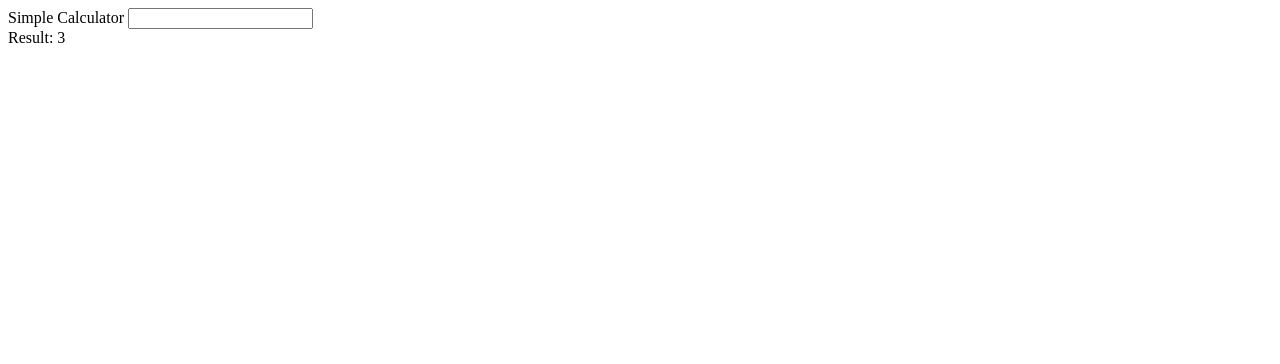
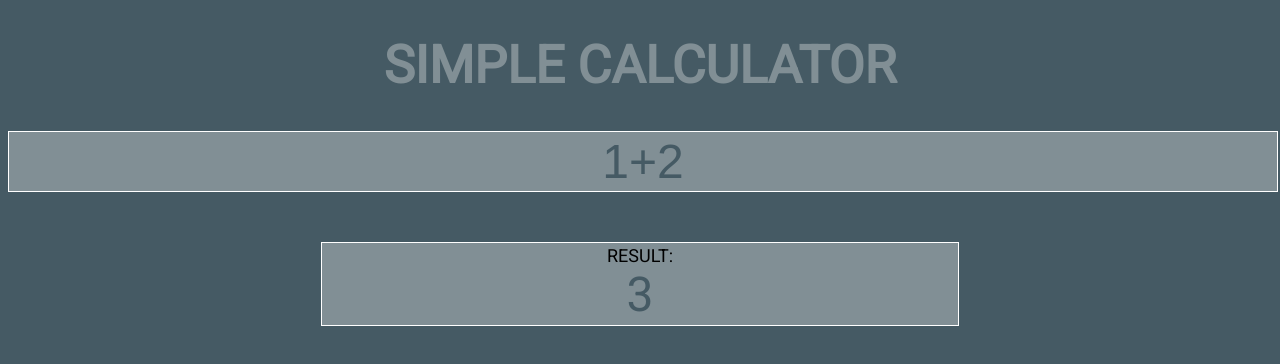
Before and after one commit to Shaobangzhu/JasmineCracker, a plain HTML site: page simple-calculator/simple-calculator.html in a window 1280 px wide. Drawn offline with Linux system fonts and the light colour scheme.

Commit message:
Styling the UI

```diff
--- a/simple-calculator/simple-calculator.html
+++ b/simple-calculator/simple-calculator.html
@@ -4,14 +4,28 @@
     <meta charset="UTF-8">
     <title>Simple Calculator</title>
 
+    <link rel="stylesheet" href="style.css">
+    <link rel="preconnect" href="https://fonts.googleapis.com">
+    <link rel="preconnect" href="https://fonts.gstatic.com" crossorigin>
+    <link href="https://fonts.googleapis.com/css2?family=Roboto&display=swap" rel="stylesheet">
+
     <script src="calculator.js"></script>
     <script src="main.js"></script>
 </head>
-<body>
-    Simple Calculator
-    <input type="text" onchange="calculate(this.value)">
-    <div>
-        Result:
+<body class="body">
+    <h1 class="title">Simple Calculator</h1>
+
+    <input
+        class="input"
+        type="text"
+        title="calculator"
+        placeholder="Enter Operation"
+        value="1+2"
+        onchange="calculate(this.value)"
+    />
+
+    <div class="result-container">
+        <div class="title">Result: </div>
         <span id="result">3</span>
     </div>
 </body>
--- /dev/null
+++ b/simple-calculator/style.css
@@ -0,0 +1,33 @@
+.body {
+    font-family: 'Roboto', sans-serif;
+    background: #455A64;
+}
+
+.title {
+    text-align: center;
+    text-transform: uppercase;
+    color: #818F95;
+    font-size: 52px;
+}
+
+.input,
+.result-container {
+    width: 100%;
+    color: #455A64;
+    background: #818F95;
+    border: solid 1px #FFF;
+    font-size: 48px;
+    padding: 2px;
+    text-align: center;
+}
+
+.result-container {
+    width: 50%;
+    margin: 50px auto 0;
+}
+
+.result-container .title {
+    font-size: 18px;
+    color: #000;
+    text-align: center;
+}
```
